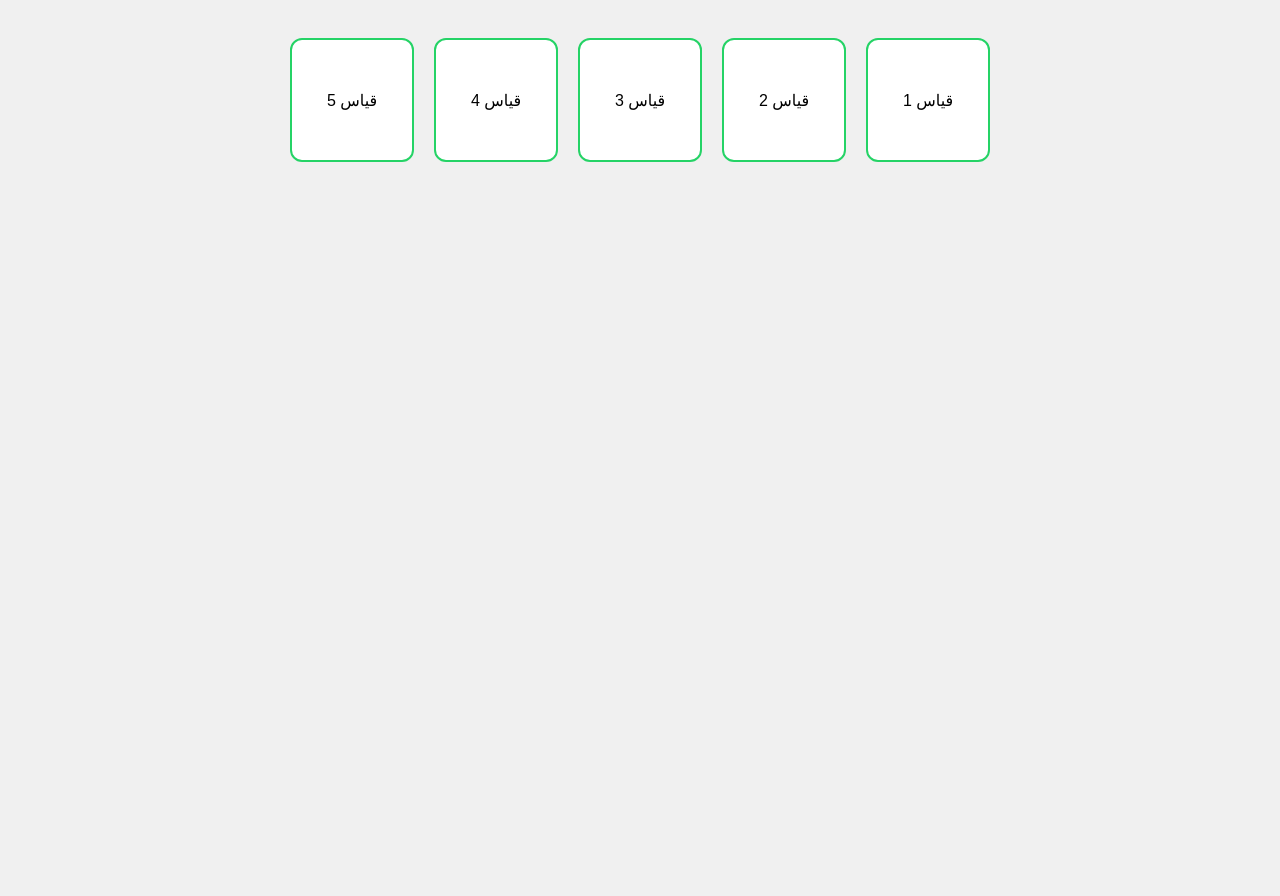
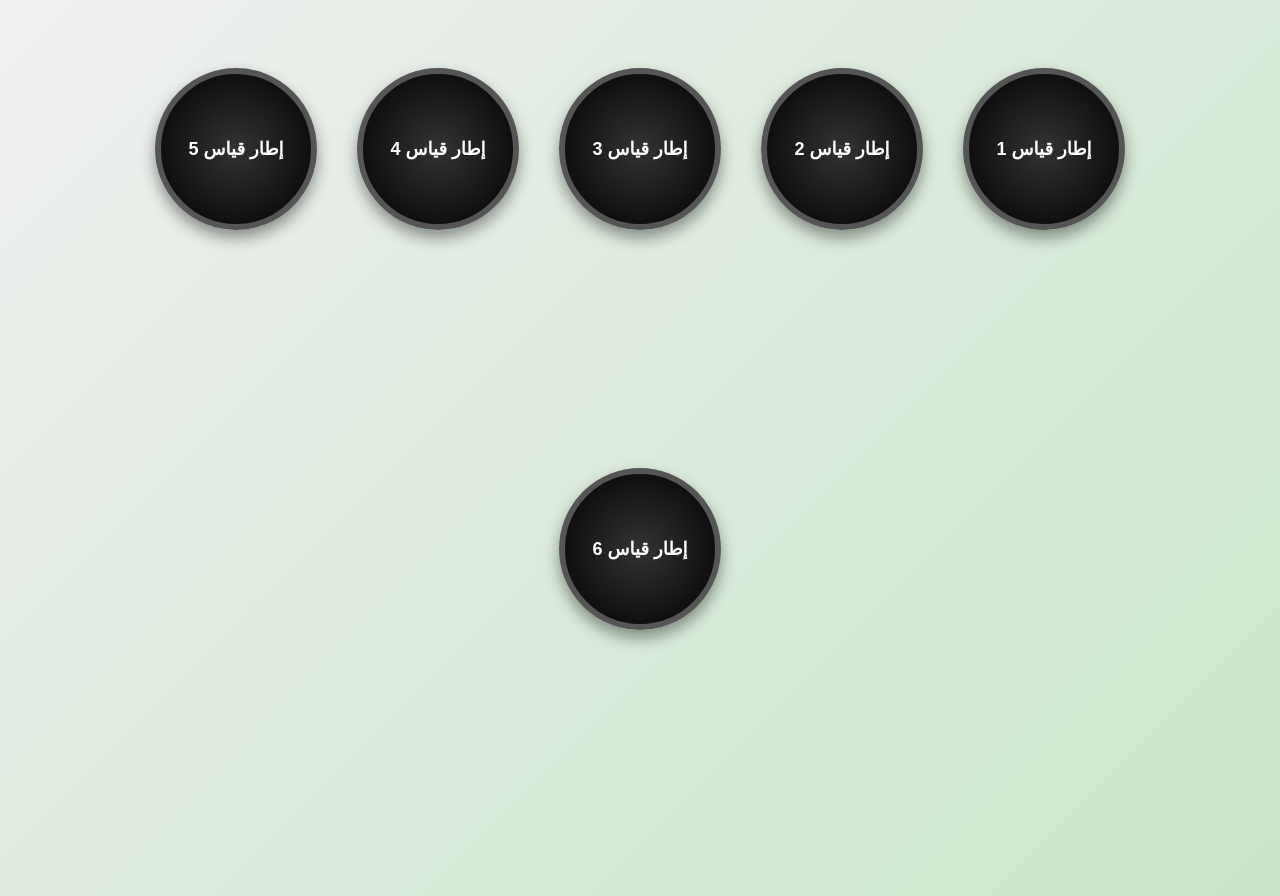
Before and after one commit to Adfg22/Punisher-system, a plain HTML site: page index.html in a window 1280 px wide. Before the commit the page ends 800 px from the top, so only its background shows below. Drawn offline with Linux system fonts and the light colour scheme.

Commit message:
Update index.html

```diff
--- a/index.html
+++ b/index.html
@@ -3,53 +3,75 @@
 <head>
 <meta charset="UTF-8">
 <meta name="viewport" content="width=device-width, initial-scale=1.0">
-<title>إرسال واتساب بالمربعات</title>
+<title>متجر إطارات السيارات</title>
 <style>
     body {
-        font-family: Arial, sans-serif;
-        background-color: #f0f0f0;
+        font-family: 'Arial', sans-serif;
+        background: linear-gradient(135deg, #f0f0f0, #c8e6c9);
         display: flex;
         flex-wrap: wrap;
         justify-content: center;
-        padding: 20px;
+        padding: 40px;
+        min-height: 100vh;
     }
+
     .box {
-        width: 120px;
-        height: 120px;
-        background-color: #fff;
-        margin: 10px;
-        border: 2px solid #25D366;
-        border-radius: 12px;
+        width: 150px;
+        height: 150px;
+        border-radius: 50%; /* يجعلها دائرية مثل الإطار */
+        background: radial-gradient(circle at 50% 50%, #333, #000);
+        margin: 20px;
+        box-shadow: 0 8px 15px rgba(0,0,0,0.4);
         display: flex;
         align-items: center;
         justify-content: center;
+        text-align: center;
+        font-size: 18px;
+        font-weight: bold;
+        color: #fff;
         cursor: pointer;
-        font-size: 16px;
-        text-align: center;
-        transition: transform 0.2s, background-color 0.2s;
+        position: relative;
+        transition: transform 0.3s ease, box-shadow 0.3s ease;
+        border: 6px solid #555; /* إطار خارجي */
     }
+
     .box:hover {
-        transform: scale(1.05);
-        background-color: #e0ffe5;
+        transform: scale(1.1) rotate(-3deg);
+        box-shadow: 0 12px 20px rgba(0,0,0,0.5);
+        border-color: #25D366;
+    }
+
+    .box::after {
+        content: "اضغط للإرسال";
+        position: absolute;
+        bottom: 8px;
+        font-size: 12px;
+        color: #25D366;
+        opacity: 0;
+        transition: opacity 0.3s ease;
+    }
+
+    .box:hover::after {
+        opacity: 1;
     }
 </style>
 </head>
 <body>
 
-<!-- المربعات -->
-<div class="box" data-name="الاسم 1">قياس 1</div>
-<div class="box" data-name="الاسم 2">قياس 2</div>
-<div class="box" data-name="الاسم 3">قياس 3</div>
-<div class="box" data-name="الاسم 4">قياس 4</div>
-<div class="box" data-name="الاسم 5">قياس 5</div>
+<div class="box" data-name="إطار 1">إطار قياس 1</div>
+<div class="box" data-name="إطار 2">إطار قياس 2</div>
+<div class="box" data-name="إطار 3">إطار قياس 3</div>
+<div class="box" data-name="إطار 4">إطار قياس 4</div>
+<div class="box" data-name="إطار 5">إطار قياس 5</div>
+<div class="box" data-name="إطار 6">إطار قياس 6</div>
 
 <script>
 const phone = "+962798315810"; // رقمك
 
 document.querySelectorAll('.box').forEach(box => {
     box.addEventListener('click', () => {
-        const name = box.getAttribute('data-name'); // الاسم المخزن
-        const price = prompt(`أدخل السعر لـ ${name}:`); // نافذة إدخال السعر
+        const name = box.getAttribute('data-name');
+        const price = prompt(`أدخل السعر لـ ${name}:`);
 
         if(price === null || price.trim() === "") {
             alert("لم يتم إدخال السعر.");
@@ -60,10 +82,9 @@ document.querySelectorAll('.box').forEach(box => {
         const date = now.toLocaleDateString('ar-EG');
         const time = now.toLocaleTimeString('ar-EG');
 
-        const message = `مرحباً، لدي طلب:\nالاسم: ${name}\nالتاريخ: ${date}\nالوقت: ${time}\nالسعر: ${price}`;
+        const message = `مرحباً، لدي طلب:\nالمنتج: ${name}\nالتاريخ: ${date}\nالوقت: ${time}\nالسعر: ${price}`;
 
         const url = `https://api.whatsapp.com/send?phone=${phone}&text=${encodeURIComponent(message)}`;
-
         window.open(url, '_blank');
     });
 });
```
